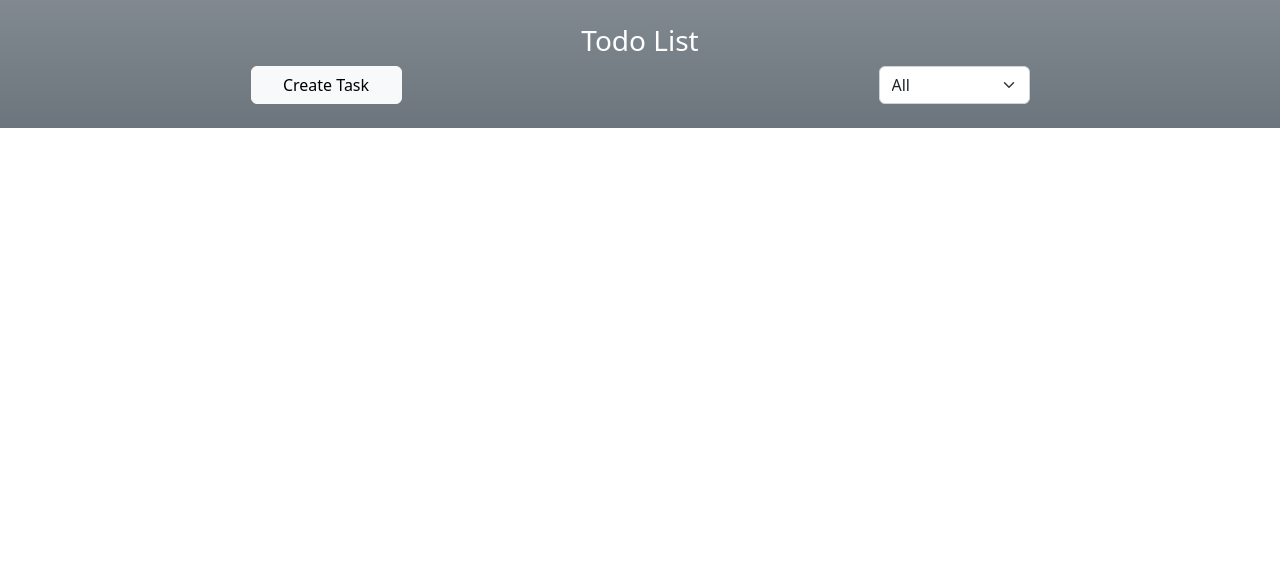
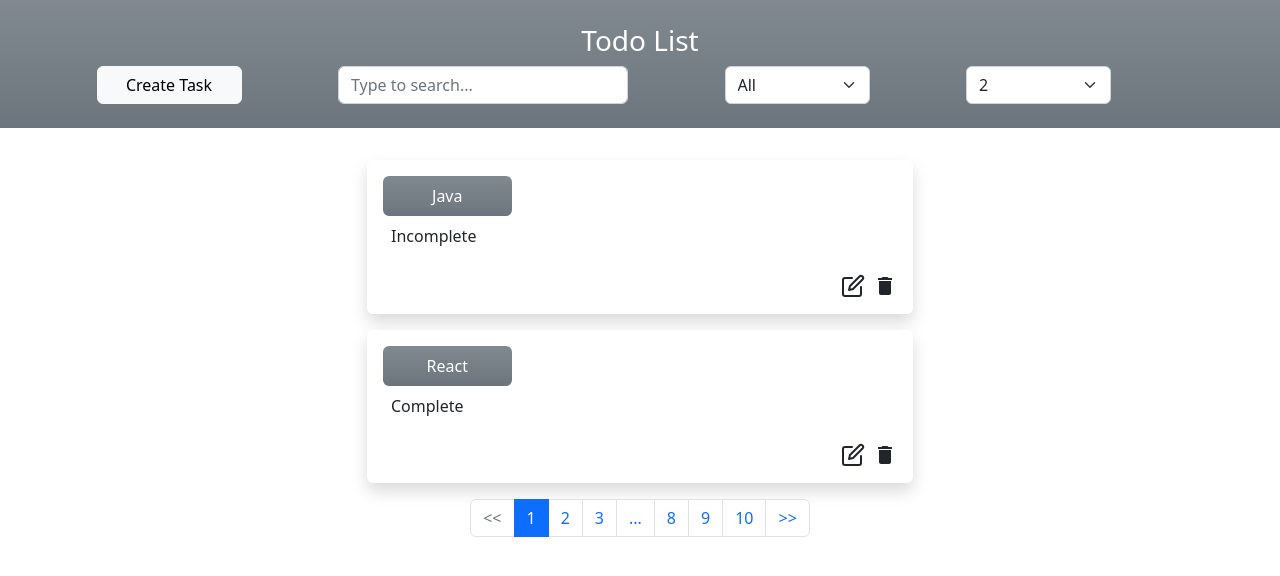
Before and after one commit to vivek-moaisus/TodoList, a React (Create React App) app: page / in a window 1280 px wide. Shown: the top 576 px of the page. Built offline with nearby package versions, Linux system fonts and the light colour scheme; data requests are answered from the project's data file.

Commit message:
final todo

```diff
--- /dev/null
+++ b/db.json
@@ -0,0 +1,136 @@
+{
+    "tasklist":[
+        {
+            "TaskName": "Java",
+            "Status":"Incomplete"
+        },
+        {
+            "TaskName": "React",
+            "Status":"Complete"
+        },
+        {
+            "TaskName": "JavaScript",
+            "Status":"Incomplete"
+        },
+        {
+            "TaskName": "Python",
+            "Status":"Complete"
+        },
+        {
+            "TaskName": "React",
+            "Status":"Incomplete"
+        },
+        {
+            "TaskName": "Bootstrap",
+            "Status":"Complete"
+        },
+        {
+            "TaskName": "Css",
+            "Status":"Complete"
+        },
+        {
+            "TaskName": "JavaScript",
+            "Status":"Incomplete"
+        },
+        {
+            "TaskName": "Python",
+            "Status":"Complete"
+        },
+        {
+            "TaskName": "React",
+            "Status":"Incomplete"
+        },
+        {
+            "TaskName": "Bootstrap",
+            "Status":"Complete"
+        },
+        {
+            "TaskName": "JavaScript",
+            "Status":"Incomplete"
+        },
+        {
+            "TaskName": "Python",
+            "Status":"Complete"
+        },
+        {
+            "TaskName": "React",
+            "Status":"Incomplete"
+        },
+        {
+            "TaskName": "Bootstrap",
+            "Status":"Complete"
+        },
+        {
+            "TaskName": "React",
+            "Status":"Complete"
+        },
+        {
+            "TaskName": "JavaScript",
+            "Status":"Incomplete"
+        },
+        {
+            "TaskName": "C++",
+            "Status":"Complete"
+        },
+        {
+            "TaskName": "React",
+            "Status":"Complete"
+        },
+        {
+            "TaskName": "JavaScript",
+            "Status":"Incomplete"
+        },
+        {
+            "TaskName": "C++",
+            "Status":"Complete"
+        },
+        {
+            "TaskName": "React",
+            "Status":"Complete"
+        },
+        {
+            "TaskName": "C",
+            "Status":"Incomplete"
+        },
+        {
+            "TaskName": "React",
+            "Status":"Incomplete"
+        },
+        {
+            "TaskName": "Bootstrap",
+            "Status":"Complete"
+        },
+        {
+            "TaskName": "C",
+            "Status":"Incomplete"
+        },
+        {
+            "TaskName": "C++",
+            "Status":"Complete"
+        },
+        {
+            "TaskName": "React",
+            "Status":"Complete"
+        },
+        {
+            "TaskName": "C",
+            "Status":"Incomplete"
+        },
+        {
+            "TaskName": "C++",
+            "Status":"Complete"
+        },
+        {
+            "TaskName": "React",
+            "Status":"Incomplete"
+        },
+        {
+            "TaskName": "Bootstrap",
+            "Status":"Complete"
+        },
+        {
+            "TaskName": "C",
+            "Status":"Incomplete"
+        }
+    ]
+}
--- a/package.json
+++ b/package.json
@@ -6,11 +6,14 @@
     "@testing-library/jest-dom": "^5.16.5",
     "@testing-library/react": "^13.4.0",
     "@testing-library/user-event": "^13.5.0",
+    "axios": "^1.3.4",
     "bootstrap": "^5.2.3",
     "formik": "^2.2.9",
+    "json-server": "^0.17.2",
     "react": "^18.2.0",
     "react-dom": "^18.2.0",
     "react-icons": "^4.7.1",
+    "react-paginate": "^8.1.4",
     "react-scripts": "5.0.1",
     "reactstrap": "^9.1.5",
     "web-vitals": "^2.1.4"
--- a/src/components/pages/TodoList.js
+++ b/src/components/pages/TodoList.js
@@ -1,72 +1,164 @@
-import React, { useEffect, useState } from 'react'
-import Card from './Card';
-import CreateTask from './CreateTask'
+import React, { useEffect, useState } from "react";
+import Card from "./Card";
+import CreateTask from "./CreateTask";
+import ReactPaginate from "react-paginate";
+import axios from "axios";
 
 function TodoList() {
   const [modal, setModal] = useState(false);
-    const [taskList, setTaskList] = useState([])
-    const [change, setChange] = useState("All")
+  const [taskList, setTaskList] = useState([]);
+  const [change, setChange] = useState("All");
+  const [query, setQuery] = useState([]);
+  const [search, setSearch] = useState([]);
+  const [skip, setSkip] = useState(0);
+  const [listPerPage, setListPerPage] = useState(2);
 
   useEffect(() => {
-        let arr = localStorage.getItem("tasklist")
-        if (arr) {
-            let obj = JSON.parse(arr)
-            setTaskList(obj)
-        }
-    }, [])
+    axios.get("http://localhost:4000/tasklist").then((res) => {
+      setTaskList(res.data);
+      setQuery(res.data);
+      setSearch(res.data);
+    });
+  }, []);
 
   const deleteTask = (index) => {
-        let tmpList = [...taskList]
-        tmpList.splice(index, 1)
-        localStorage.setItem("tasklist", JSON.stringify(tmpList))
-        setTaskList(tmpList)
-    }
+    let tmpList = [...taskList];
+    tmpList.splice(index, 1);
+    localStorage.setItem("tasklist", JSON.stringify(tmpList));
+    setTaskList(tmpList);
+  };
 
   const updateListArr = (obj, index) => {
-        let tmpList = [...taskList]
-        tmpList[index] = obj
-        localStorage.setItem("tasklist", JSON.stringify(tmpList))
-        setTaskList(tmpList)
-    }
+    let tmpList = [...taskList];
+    tmpList[index] = obj;
+    localStorage.setItem("tasklist", JSON.stringify(tmpList));
+    setTaskList(tmpList);
+  };
 
   const toggle = () => {
     setModal(!modal);
-    }
+  };
 
   const saveTask = (taskObj) => {
-        let tmpList = taskList
-        tmpList.push(taskObj)
-        localStorage.setItem("tasklist", JSON.stringify(tmpList))
-        setTaskList(tmpList)
-        setModal(false)
+    let tmpList = taskList;
+    tmpList.push(taskObj);
+    localStorage.setItem("tasklist", JSON.stringify(tmpList));
+    setTaskList(tmpList);
+    setQuery(tmpList);
+    setSearch(tmpList);
+    setModal(false);
+  };
+
+  const stsFilter = () => {
+    const tmpList = taskList.filter((obj) =>
+      change !== "All" ? obj.Status === change : taskList
+    );
+    setQuery(tmpList);
+  };
+
+  const searchFilter = () => {
+    if (change) {
+      const tmpList = taskList.filter((obj) =>
+        obj.TaskName.toLowerCase().includes(search)
+      );
+      setSearch(tmpList);
     }
+  };
+  useEffect(() => {
+    stsFilter();
+    searchFilter();
+  }, [change, taskList]);
+
+  const handelPageClick = (data) => {
+    console.log(data.selected, query);
+    setSkip(data.selected * 3);
+    setQuery(taskList);
+  };
+
   return (
     <>
-            <div className='bg-gradient bg-secondary header'>
-                <div className='container-fluid p-4'>
-                    <h3 className='text-white text-center'>Todo List</h3>
-                    <div className='row mt-2'>
-                        <div className='col-12 col-md-6 col-lg-6 col-xl-6 d-flex justify-content-center'>
-                            <button className="btn btn-light w-25" onClick={() => setModal(true)}>Create Task</button>
+      <div className="bg-gradient bg-secondary header">
+        <div className="container-fluid p-4">
+          <h3 className="text-white text-center">Todo List</h3>
+          <div className="row mt-2">
+            <div className="col-12 col-md-3 col-lg-3 col-xl-3 d-flex justify-content-center">
+              <button
+                className="btn btn-light w-50"
+                onClick={() => setModal(true)}
+              >
+                Create Task
+              </button>
             </div>
-                        <div className='col-12 col-md-6 col-lg-6 col-xl-6 d-flex d-flex justify-content-center'>
-                            <select id='inputState' className='form-select w-25' value={change} onChange={(e)=>setChange(e.target.value)} >
+            <div className="col-3">
+              <input
+                type="text"
+                className="form-control"
+                placeholder="Type to search..."
+                onChange={(e) => setSearch(e.target.value)}
+              />
+            </div>
+            <div className="col-12 col-md-3 col-lg-3 col-xl-3 d-flex d-flex justify-content-center">
+              <select
+                id="inputState"
+                className="form-select w-50"
+                value={change}
+                onChange={(e) => setChange(e.target.value)}
+              >
                 <option value="All">All</option>
-                                <option value="Complete" >Complete</option>
-                                <option value="Incomplete" >Incomplete</option>
+                <option value="Complete">Complete</option>
+                <option value="Incomplete">Incomplete</option>
+              </select>
+            </div>
+            <div className="col-12 col-md-3 col-lg-3 col-xl-3 d-flex d-flex justify-content-start">
+              <select
+                className="form-select w-50"
+                value={listPerPage}
+                onChange={(e) => setListPerPage(parseInt(e.target.value))}
+              >
+                <option value={1}>1</option>
+                <option value={2}>2</option>
+                <option value={3}>3</option>
+                <option value={4}>4</option>
+                <option value={5}>5</option>
               </select>
             </div>
           </div>
         </div>
       </div>
-            <div className='task-container'>
-                {
-                    taskList.filter((obj)=>(change!=="All")?obj.Status===change:taskList).map((obj, index) => <Card taskObj={obj} index={index} deleteTask={deleteTask} updateListArr={updateListArr} key={TodoList.id} />)
-                }
+      <div className="task-container">
+        {query
+          .filter((obj) => obj.TaskName.toLowerCase().includes(search))
+          .splice(skip, listPerPage)
+          .map((obj, index) => (
+            <Card
+              key={TodoList.id}
+              taskObj={obj}
+              index={index}
+              deleteTask={deleteTask}
+              updateListArr={updateListArr}
+              stsFilter={stsFilter}
+            />
+          ))}
       </div>
+      <ReactPaginate
+        previousLabel={"<<"}
+        nextLabel={">>"}
+        pageCount={10}
+        onPageChange={handelPageClick}
+        containerClassName={"pagination justify-content-center mt-3"}
+        pageClassName={"page-item"}
+        pageLinkClassName={"page-link"}
+        previousClassName={"page-item"}
+        previousLinkClassName={"page-link"}
+        nextClassName={"page-item"}
+        nextLinkClassName={"page-link"}
+        breakClassName={"page-item"}
+        breakLinkClassName={"page-link"}
+        activeClassName={"active"}
+      />
       <CreateTask toggle={toggle} modal={modal} save={saveTask} />
     </>
-    )
+  );
 }
 
-export default TodoList
+export default TodoList;
--- a/src/components/styles/Todo.css
+++ b/src/components/styles/Todo.css
@@ -2,6 +2,12 @@
 
 body {
     font-family: 'Raleway', sans-serif;
+}
+.header{
+    position: fixed;
+    width: 100vw;
+    margin-top: -18vh;
+    z-index: 1;
 }
 
 ::-webkit-scrollbar {
@@ -10,6 +16,7 @@ body {
 
 .task-container{
     display: flex;
+    margin-top: 18vh;
     flex-wrap:wrap;
 }
 
```
Also changed, not shown: src/components/pages/Card.js (+24 -18 lines), src/components/pages/CreateTask.js (+35 -24 lines), src/components/pages/UpdateTask.js (+37 -25 lines), 1 other file (tests, documents, lock files or other folders). Lines whose indentation alone changed are shown as unchanged.
